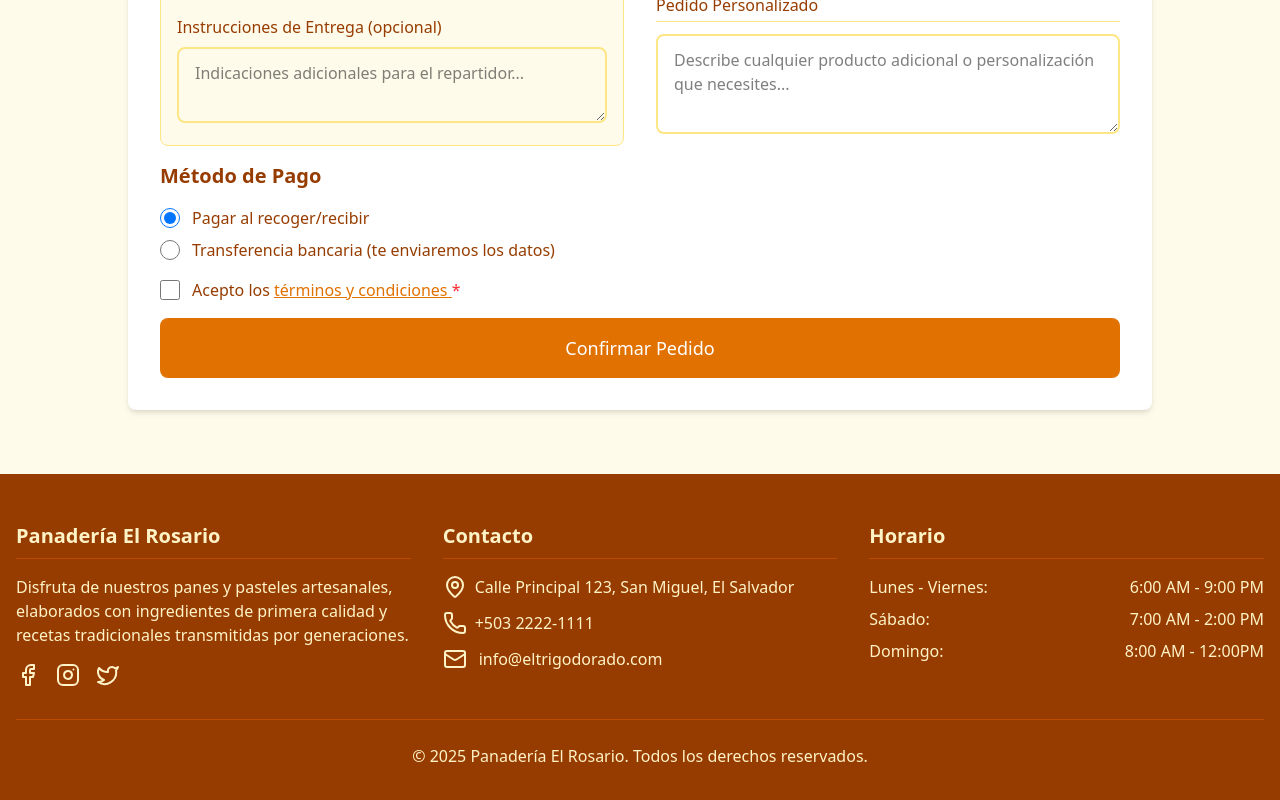
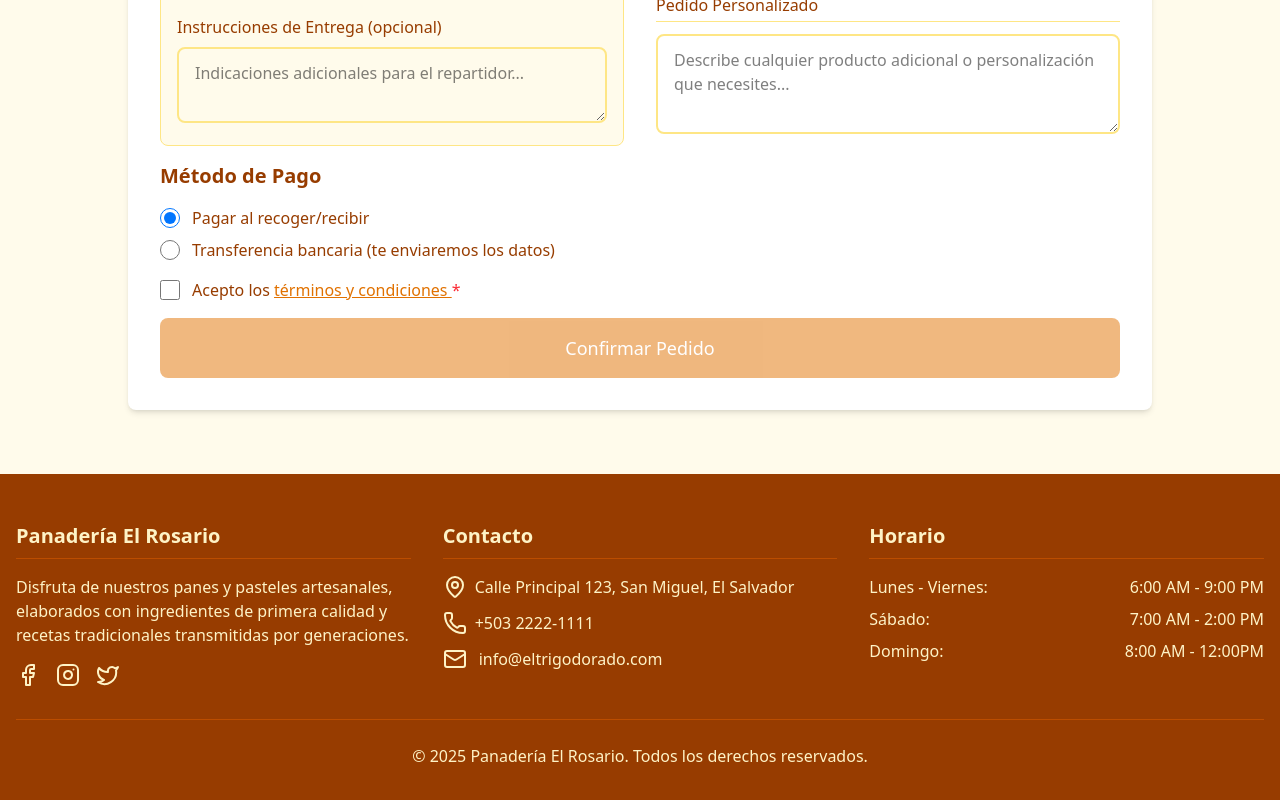
Before and after one commit to JeferssonTrejos/CW-project, a Vue app in the folder Project_with_vue/: page /order in a window 1280 px wide. Shown: the part 1204-2004 px from the top of the page. Built offline with nearby package versions, Linux system fonts and the light colour scheme.

Commit message:
update validations orders

```diff
--- a/Project_with_vue/src/views/Order.vue
+++ b/Project_with_vue/src/views/Order.vue
@@ -9,64 +9,24 @@ const products = [
   {
     category: "Panes Artesanales",
     items: [
-      {
-        id: 1,
-        name: "Pan de Masa Madre",
-        price: 4.5,
-        unit: "unidad",
-      },
-      {
-        id: 2,
-        name: "Baguette Tradicional",
-        price: 3.25,
-        unit: "unidad",
-      },
-      {
-        id: 3,
-        name: "Pan de Centeno",
-        price: 4.75,
-        unit: "unidad",
-      },
-      {
-        id: 4,
-        name: "Pan Integral Multigranos",
-        price: 5.5,
-        unit: "unidad",
-      },
+      { id: 1, name: "Pan de Masa Madre", price: 4.5, unit: "unidad" },
+      { id: 2, name: "Baguette Tradicional", price: 3.25, unit: "unidad" },
+      { id: 3, name: "Pan de Centeno", price: 4.75, unit: "unidad" },
+      { id: 4, name: "Pan Integral Multigranos", price: 5.5, unit: "unidad" },
     ],
   },
   {
     category: "Bollería",
     items: [
-      {
-        id: 5,
-        name: "Croissant de Mantequilla",
-        price: 2.5,
-        unit: "unidad",
-      },
-      {
-        id: 6,
-        name: "Pain au Chocolat",
-        price: 2.95,
-        unit: "unidad",
-      },
+      { id: 5, name: "Croissant de Mantequilla", price: 2.5, unit: "unidad" },
+      { id: 6, name: "Pain au Chocolat", price: 2.95, unit: "unidad" },
     ],
   },
   {
     category: "Pasteles y Tartas",
     items: [
-      {
-        id: 7,
-        name: "Tarta de Manzana",
-        price: 18.5,
-        unit: "unidad",
-      },
-      {
-        id: 8,
-        name: "Cheesecake",
-        price: 22.75,
-        unit: "unidad",
-      },
+      { id: 7, name: "Tarta de Manzana", price: 18.5, unit: "unidad" },
+      { id: 8, name: "Cheesecake", price: 22.75, unit: "unidad" },
     ],
   },
 ];
@@ -85,9 +45,23 @@ const formData = ref({
   termsAccepted: false,
 });
 
+// Computed para habilitar/deshabilitar el botón de confirmar
+const isFormValid = computed(() => {
+  return (
+    formData.value.name &&
+    formData.value.email &&
+    formData.value.phone &&
+    formData.value.termsAccepted
+  );
+});
+
 const handleSubmit = (event) => {
   event.preventDefault();
-  console.log("Formulario enviado:", formData.value);
+  if (isFormValid.value) {
+    console.log("Formulario enviado:", formData.value);
+  } else {
+    console.log("Formulario inválido. Por favor, completa todos los campos.");
+  }
 };
 </script>
 
@@ -175,7 +149,8 @@ const handleSubmit = (event) => {
           <!-- Botón de Confirmar -->
           <button
             type="submit"
-            class="bg-amber-600 text-white w-full py-4 rounded-lg hover:bg-amber-700 transition-colors font-medium text-lg cursor-pointer flex items-center justify-center"
+            :disabled="!isFormValid"
+            class="bg-amber-600 text-white w-full py-4 rounded-lg hover:bg-amber-700 transition-colors font-medium text-lg cursor-pointer flex items-center justify-center disabled:opacity-50 disabled:cursor-not-allowed"
           >
             Confirmar Pedido
           </button>
```
